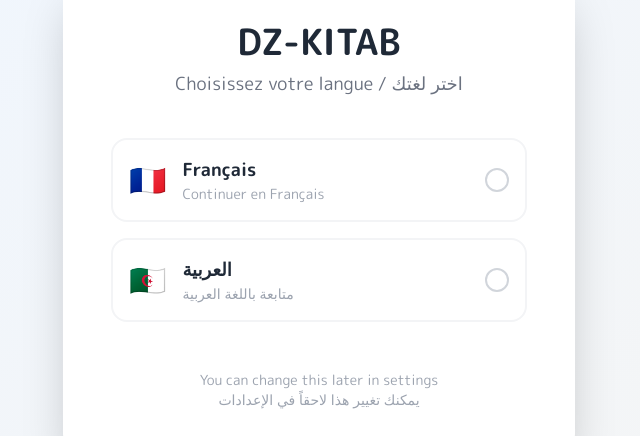
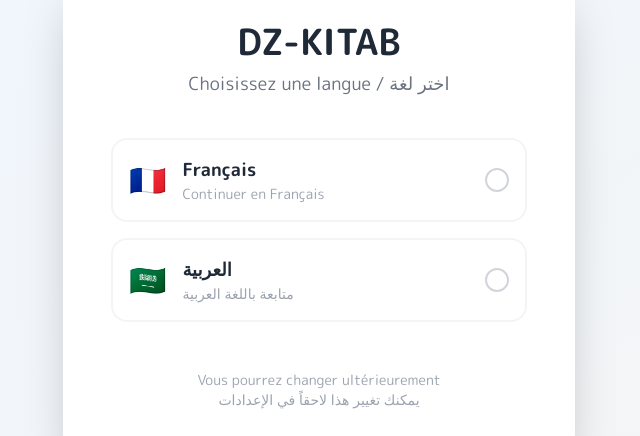
Before and after one commit to 0xsila/DZ-Kitab_1CS7, a React (Vite) app in the folder Copy/frontend/: page /language in a window 1280 px wide. Shown: the part 184-620 px from the top of the page, without its empty margins (321-961 px from the left). Built offline with nearby package versions, Linux system fonts and the light colour scheme.

Commit message:
Modifications page de choix de langue

```diff
--- a/Copy/frontend/src/Pages/LanguageSelection.jsx
+++ b/Copy/frontend/src/Pages/LanguageSelection.jsx
@@ -27,7 +27,7 @@
           DZ-KITAB
         </h1>
         <p className="text-gray-500 mb-10 text-lg">
-          {t('choose_language')} / اختر لغتك
+          Choisissez une langue / اختر لغة
         </p>
 
         <div className="space-y-4">
@@ -50,7 +50,7 @@
             className="w-full group relative flex items-center justify-between p-4 border-2 border-gray-100 rounded-2xl hover:border-emerald-500 hover:bg-emerald-50 transition-all duration-300"
           >
             <div className="flex items-center gap-4">
-              <span className="text-3xl">🇩🇿</span>
+              <span className="text-3xl">🇸🇦</span>
               <div className="text-left">
                 <p className="font-bold text-gray-800 text-lg group-hover:text-emerald-600 transition-colors font-sans">العربية</p>
                 <p className="text-sm text-gray-400">متابعة باللغة العربية</p>
@@ -61,7 +61,7 @@
         </div>
 
         <div className="mt-12 text-sm text-gray-400">
-          <p>You can change this later in settings</p>
+          <p>Vous pourrez changer ultérieurement</p>
           <p className="font-sans">يمكنك تغيير هذا لاحقاً في الإعدادات</p>
         </div>
       </div>
```
